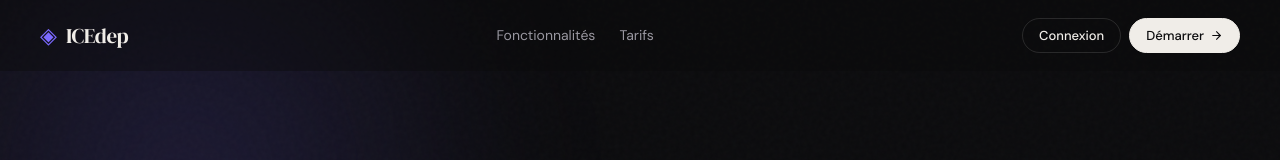
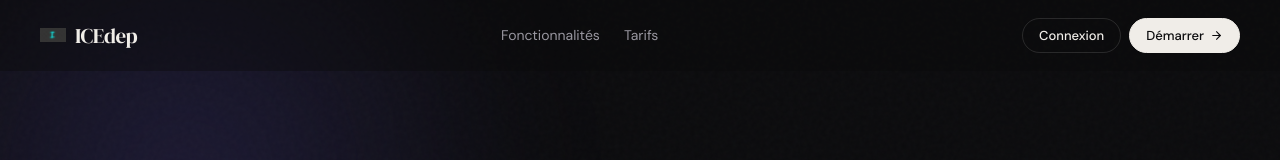
Before and after one commit to wexxp/finflow, a React (Vite) app: page / in a window 1280 px wide. Shown: the top 160 px of the page. Built offline with nearby package versions, Linux system fonts and the light colour scheme; no server answers.

Commit message:
feat: integrate ICEdep brand logo across the app

```diff
--- a/index.html
+++ b/index.html
@@ -14,8 +14,9 @@
     <link rel="canonical" href="https://icedep-coral-six.vercel.app/" />
 
     <!-- ── ICONS / PWA ─────────────────────────────────── -->
+    <link rel="icon" type="image/png" href="/logo.png" />
     <link rel="icon" type="image/svg+xml" href="/favicon.svg" />
-    <link rel="apple-touch-icon" href="/icon-192.png" />
+    <link rel="apple-touch-icon" href="/logo.png" />
     <link rel="manifest" href="/manifest.webmanifest" />
 
     <!-- ── OPEN GRAPH (Facebook, LinkedIn, WhatsApp, Discord) ── -->
--- a/src/components/Auth.jsx
+++ b/src/components/Auth.jsx
@@ -1,6 +1,7 @@
 import { useState } from 'react'
 import { supabase } from '../utils/supabase'
 import { useT } from '../utils/i18n.jsx'
+import Logo from './Logo.jsx'
 import './Auth.css'
 
 function validatePassword(pwd) {
@@ -150,7 +151,7 @@ export default function Auth({ defaultMode = 'login' }) {
     return (
       <div className="auth-wrap">
         <div className="auth-card">
-          <div className="auth-brand"><span className="auth-icon">◈</span><span className="auth-name">ICEdep</span></div>
+          <div className="auth-brand"><Logo size={28} className="auth-icon"/><span className="auth-name">ICEdep</span></div>
           <p className="auth-sub">{t('auth.forgot_title')}</p>
           {forgotSent ? (
             <p className="auth-success">{t('auth.forgot_sent')}</p>
@@ -175,7 +176,7 @@ export default function Auth({ defaultMode = 'login' }) {
   return (
     <div className="auth-wrap">
       <div className="auth-card">
-        <div className="auth-brand"><span className="auth-icon">◈</span><span className="auth-name">ICEdep</span></div>
+        <div className="auth-brand"><Logo size={28} className="auth-icon"/><span className="auth-name">ICEdep</span></div>
         <p className="auth-sub">{mode === 'login' ? t('auth.login_title') : t('auth.register_title')}</p>
         <div className="auth-fields">
           <div className="auth-field">
--- a/src/components/LandingPage.jsx
+++ b/src/components/LandingPage.jsx
@@ -3,6 +3,7 @@ import {
   ArrowRight, Sparkles, Brain, Wallet, Target, BarChart3,
   RefreshCw, Zap, Shield, Check
 } from 'lucide-react'
+import Logo from './Logo.jsx'
 import './LandingPage.css'
 
 function scrollToId(id) {
@@ -33,7 +34,7 @@ export default function LandingPage({ onLogin, onRegister }) {
       {/* ════════ NAV ════════ */}
       <nav className={`landing-nav ${scrolled ? 'scrolled' : ''}`}>
         <div className="nav-brand">
-          <span className="brand-icon">◈</span>
+          <Logo size={26} className="brand-icon"/>
           <span className="brand-name">ICEdep</span>
         </div>
         <div className="nav-mid">
@@ -248,7 +249,7 @@ export default function LandingPage({ onLogin, onRegister }) {
       {/* ════════ FOOTER ════════ */}
       <footer className="landing-footer">
         <div className="footer-brand">
-          <span className="brand-icon">◈</span>
+          <Logo size={22} className="brand-icon"/>
           <span className="brand-name">ICEdep</span>
         </div>
         <span className="footer-copy">© 2026 ICEdep — Made in France 🇫🇷</span>
--- /dev/null
+++ b/src/components/Logo.jsx
@@ -0,0 +1,45 @@
+// ════════════════════════════════════════════════════════════
+// Logo ICEdep — composant réutilisable
+// Affiche /logo.png. Fallback ◈ si l'image ne charge pas.
+// ════════════════════════════════════════════════════════════
+import { useState } from 'react'
+
+export default function Logo({ size = 24, className = '', style }) {
+  const [errored, setErrored] = useState(false)
+
+  if (errored) {
+    return (
+      <span
+        className={className}
+        style={{
+          fontSize: size,
+          color: 'var(--accent)',
+          lineHeight: 1,
+          display: 'inline-block',
+          ...style,
+        }}
+        aria-label="ICEdep logo"
+      >
+        ◈
+      </span>
+    )
+  }
+
+  return (
+    <img
+      src="/logo.png"
+      alt="ICEdep logo"
+      width={size}
+      height={size}
+      className={className}
+      onError={() => setErrored(true)}
+      style={{
+        width: size,
+        height: size,
+        objectFit: 'contain',
+        display: 'inline-block',
+        ...style,
+      }}
+    />
+  )
+}
--- a/src/components/Sidebar.jsx
+++ b/src/components/Sidebar.jsx
@@ -4,6 +4,7 @@ import { LayoutDashboard, Wallet, RefreshCw, BarChart2, Target, ChevronLeft, Che
 import { fmtMonth, computeStats, fmt, monthKey as computeMonthKey } from '../utils/storage'
 import { SPRING_GENTLE, SPRING_SNAPPY, EASE_OUT_EXPO } from '../utils/motion'
 import { useT, useI18n } from '../utils/i18n.jsx'
+import Logo from './Logo.jsx'
 import './Sidebar.css'
 
 // ════════════════════════════════════════════════════════════
@@ -152,7 +153,7 @@ export default function Sidebar({ activeTab, setActiveTab, currentMonth, setCurr
       {/* ── Desktop sidebar ── */}
       <aside className="sidebar">
         <div className="sidebar-brand">
-          <span className="brand-icon">◈</span>
+          <Logo size={26} className="brand-icon"/>
           <span className="brand-name">ICEdep</span>
         </div>
 
@@ -317,7 +318,7 @@ export default function Sidebar({ activeTab, setActiveTab, currentMonth, setCurr
       {/* ── Mobile top header ── */}
       <header className="mobile-header">
         <div className="mobile-brand">
-          <span className="brand-icon">◈</span>
+          <Logo size={20} className="brand-icon"/>
           <span className="brand-name">ICEdep</span>
         </div>
         <div className="mobile-month-nav">
```
Also changed, not shown: public/logo.png (added).
